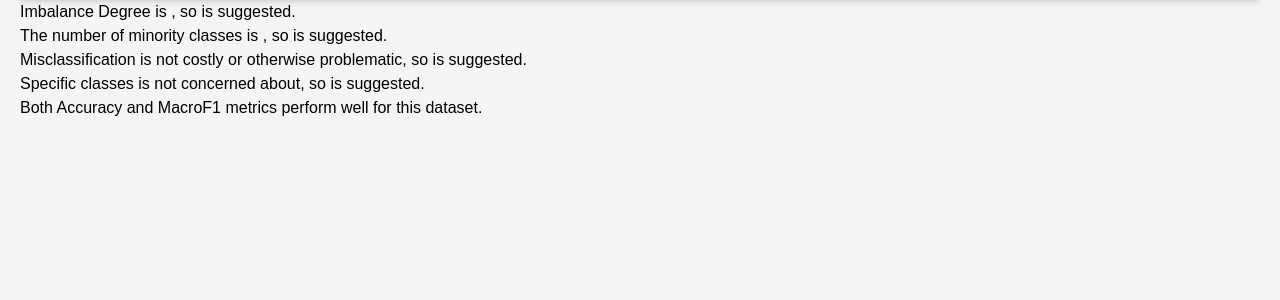
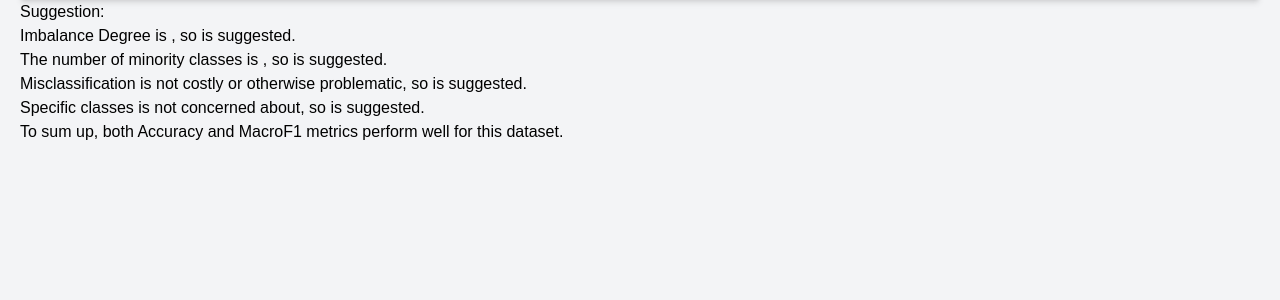
Before and after one commit to Mitch-Jones0507/suggestMetrics, a Django app: page /suggestMetrics/classification in a window 1280 px wide. Shown: the part 84-384 px from the top of the page. Run offline with Django 4.2, Linux system fonts and the light colour scheme; some libraries are stand-ins or nearby versions.

Commit message:
complete display of classification result

```diff
--- a/polls/templates/classification.html
+++ b/polls/templates/classification.html
@@ -124,7 +124,7 @@
     {% endfor %}
 
     function generate_suggestion() {
-        let suggestion = "";
+        let suggestion = "Suggestion:<br>";
         {% if result.imbalance_ratio %}
             suggestion += "Imbalance Ratio is {{ result.imbalance_ratio.0 }}, so {{ result.imbalance_ratio.1 }} is suggested.<br>";
         {% else %}
@@ -145,11 +145,11 @@
         {% endfor %}
 
         if (acc_score > f1_score) {
-            suggestion += "Accuracy metric perform better for this dataset.<br>";
+            suggestion += "To sum up, Accuracy metric perform better for this dataset.<br>";
         } else if (acc_score < f1_score) {
-            suggestion += "MacroF1 metric perform better for this dataset.<br>";
+            suggestion += "To sum up, MacroF1 metric perform better for this dataset.<br>";
         } else {
-            suggestion += "Both Accuracy and MacroF1 metrics perform well for this dataset.<br>";
+            suggestion += "To sum up, both Accuracy and MacroF1 metrics perform well for this dataset.<br>";
         }
 
         document.getElementById("suggestion").innerHTML = suggestion;
--- a/polls/views.py
+++ b/polls/views.py
@@ -1,5 +1,5 @@
-from django.shortcuts import render, redirect
-import numpy as np
+from django.shortcuts import render
+
 from polls.analysis_module.handle_user_input import analysis_module
 
 
```
